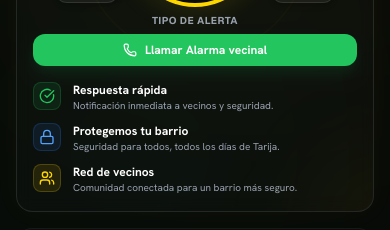
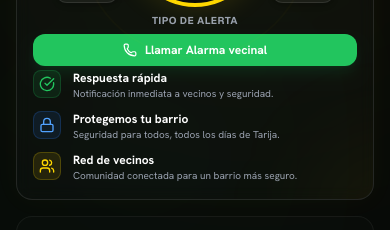
Before and after one commit to Hogans2024/barrio-el-trigal, a React (Vite) app: page / in a window 390 px wide. Shown: the part 438-668 px from the top of the page. Built offline with nearby package versions, Linux system fonts and the light colour scheme.

Commit message:
UI: Acercar Respuesta rápida al botón verde

```diff
--- a/src/components/AlarmaView.tsx
+++ b/src/components/AlarmaView.tsx
@@ -356,7 +356,7 @@ export default function AlarmaView({ onShowNotification, globalSearchQuery = ''
           </div>
 
           {/* Right Column: Key Benefits Indicators */}
-          <div className="sm:col-span-4 space-y-2.5 sm:pl-4">
+          <div className="sm:col-span-4 space-y-2.5 sm:pl-4 -mt-3 sm:mt-0">
             <div className="flex items-start space-x-3">
               <div className="w-7 h-7 rounded-lg bg-[#22c55e]/10 border border-[#22c55e]/20 flex items-center justify-center text-[#22c55e] shrink-0">
                 <CheckCircle className="w-4 h-4" />
```
